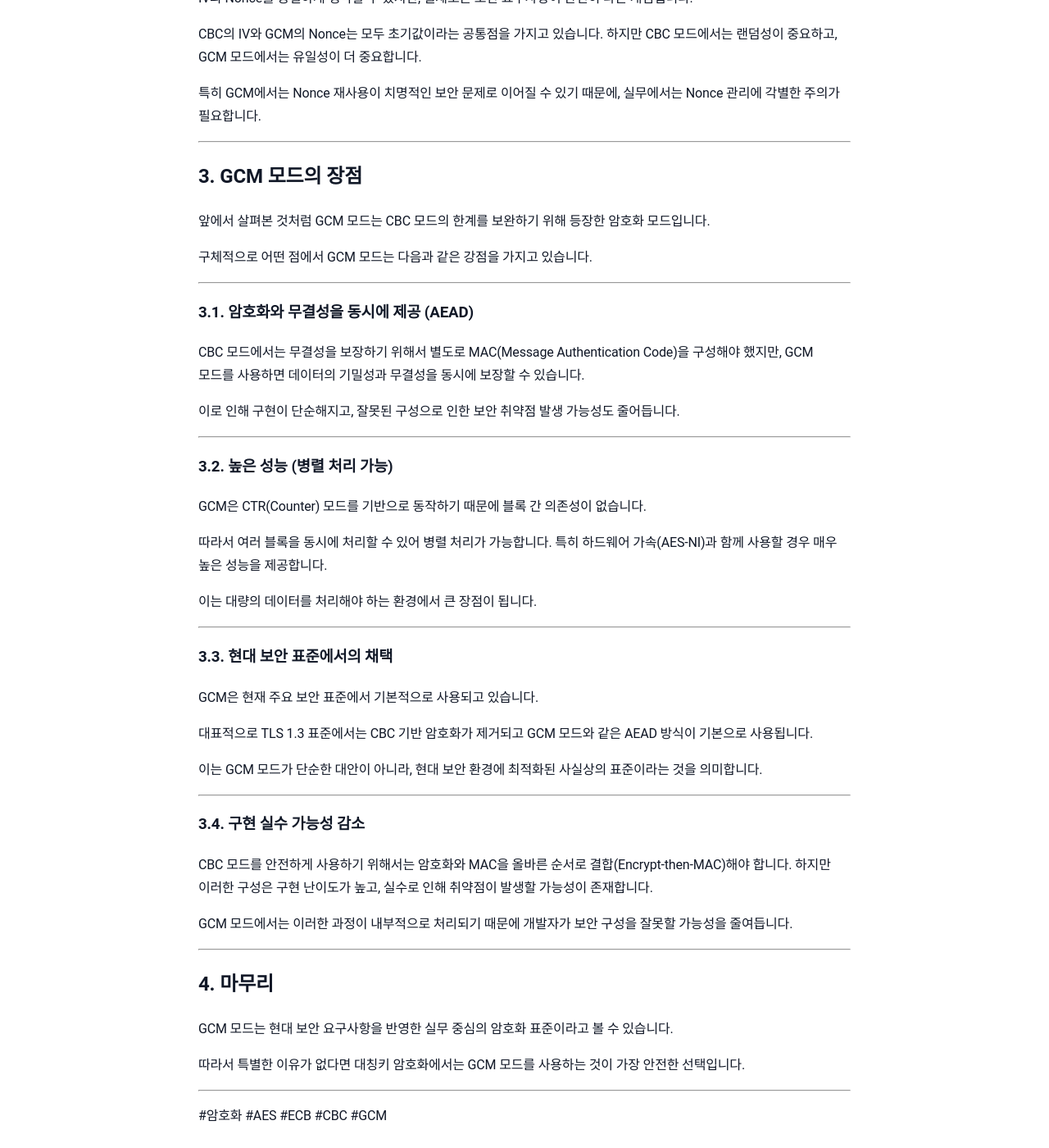
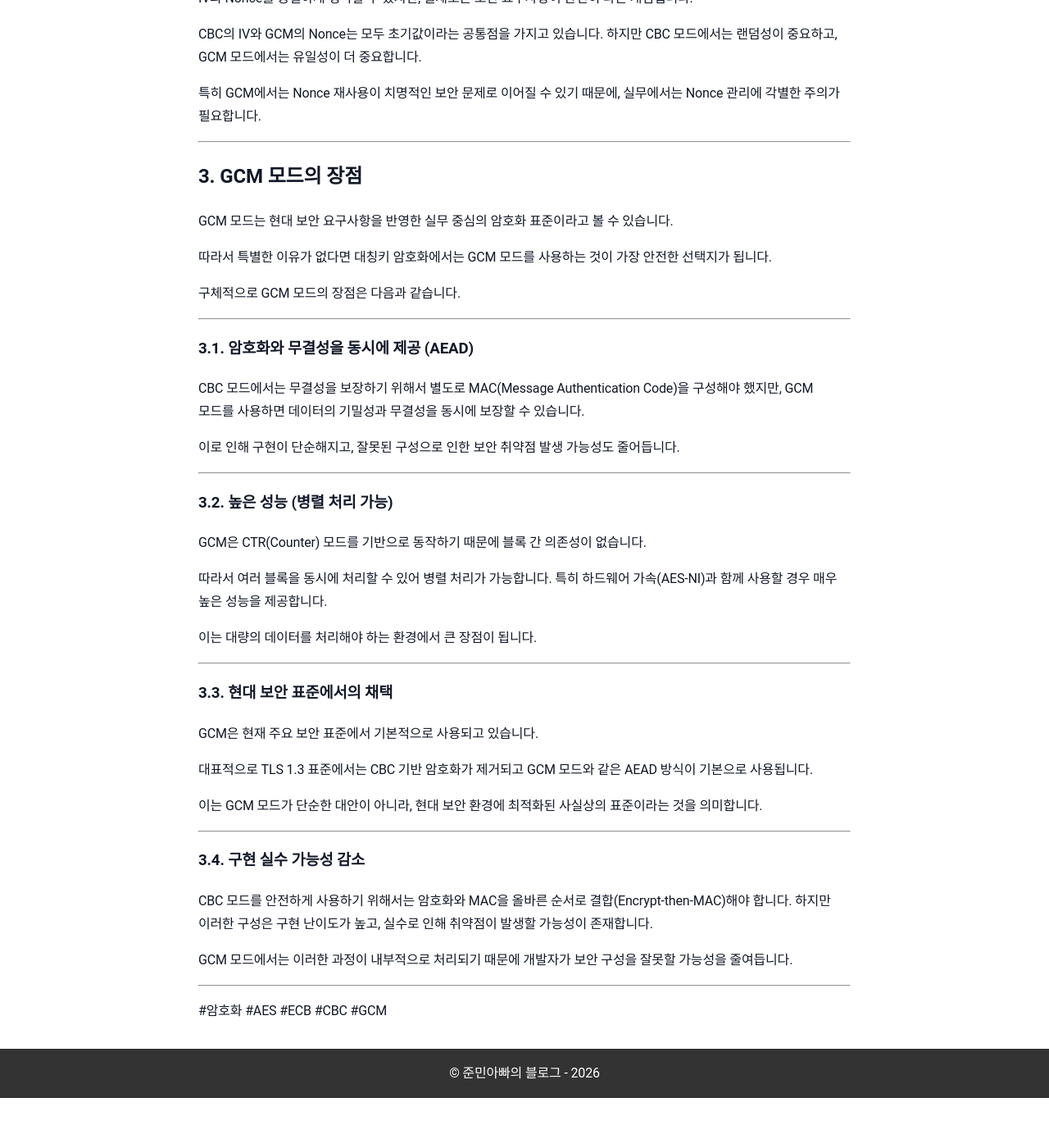
Before and after one commit to sanghoon-lee/sanghoon-lee.github.io, a Jekyll site: the page built from _posts/2026-03-21-aes-gcm.md, in a window 1280 px wide and 1400 px high, scrolled down 5186 px. Shown: the whole window at 82% size. Built offline with Jekyll 4.4.1, drawn with Linux system fonts in a browser that asks for light colours; nearby versions of some CDN libraries; comment, search, counter and statistics services are not loaded; after the commit the page ends 6525 px from its top, so only the background shows below that.

Commit message:
aes-gcm 모드 포스팅 수정

```diff
--- a/_posts/2026-03-21-aes-gcm.md
+++ b/_posts/2026-03-21-aes-gcm.md
@@ -199,9 +199,11 @@ CBC의 IV와 GCM의 Nonce는 모두 초기값이라는 공통점을 가지고
 
 ## 3. GCM 모드의 장점
 
-앞에서 살펴본 것처럼 GCM 모드는 CBC 모드의 한계를 보완하기 위해 등장한 암호화 모드입니다.
+GCM 모드는 현대 보안 요구사항을 반영한 실무 중심의 암호화 표준이라고 볼 수 있습니다.
 
-구체적으로 어떤 점에서 GCM 모드는 다음과 같은 강점을 가지고 있습니다.
+따라서 특별한 이유가 없다면 대칭키 암호화에서는 GCM 모드를 사용하는 것이 가장 안전한 선택지가 됩니다.
+
+구체적으로 GCM 모드의 장점은 다음과 같습니다.
 
 ---
 
@@ -241,12 +243,4 @@ GCM 모드에서는 이러한 과정이 내부적으로 처리되기 때문에
 
 ---
 
-## 4. 마무리
-
-GCM 모드는 현대 보안 요구사항을 반영한 실무 중심의 암호화 표준이라고 볼 수 있습니다.
-
-따라서 특별한 이유가 없다면 대칭키 암호화에서는 GCM 모드를 사용하는 것이 가장 안전한 선택입니다.
-
----
-
 #암호화 #AES #ECB #CBC #GCM
```
